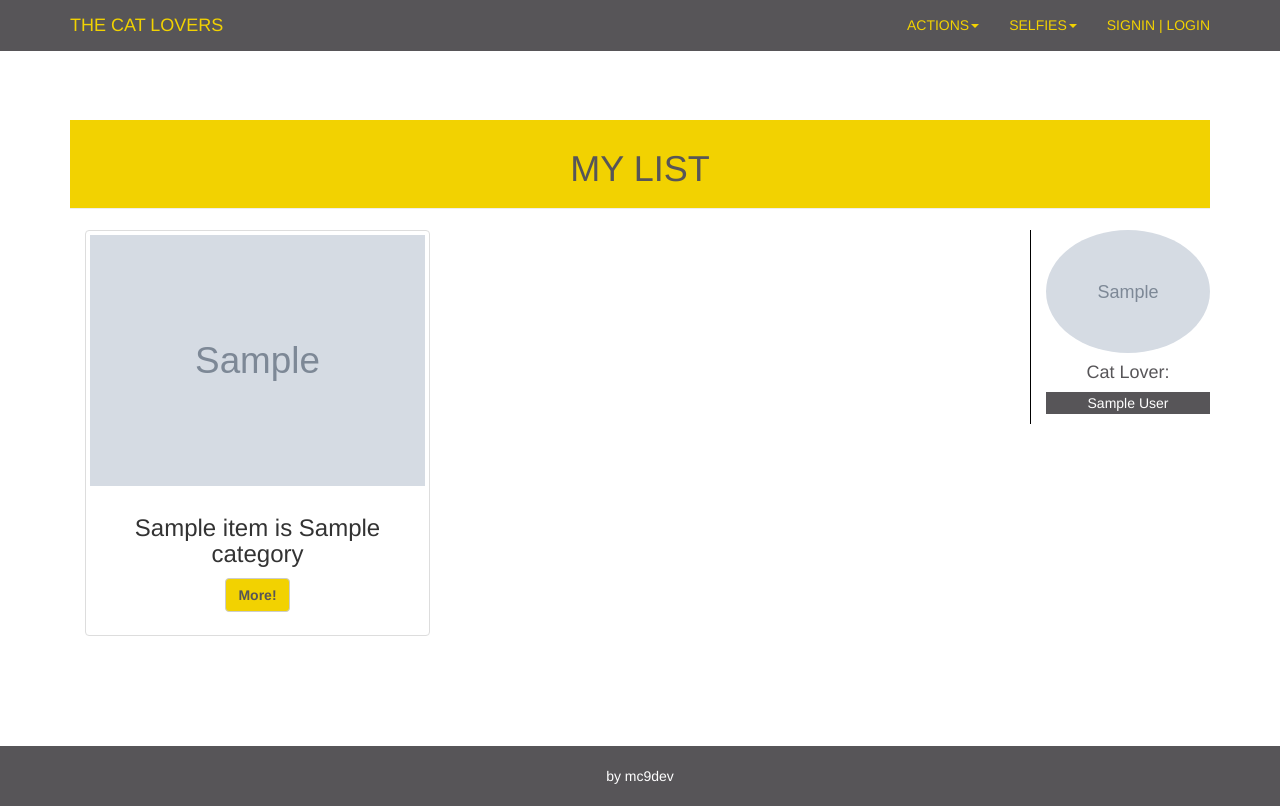
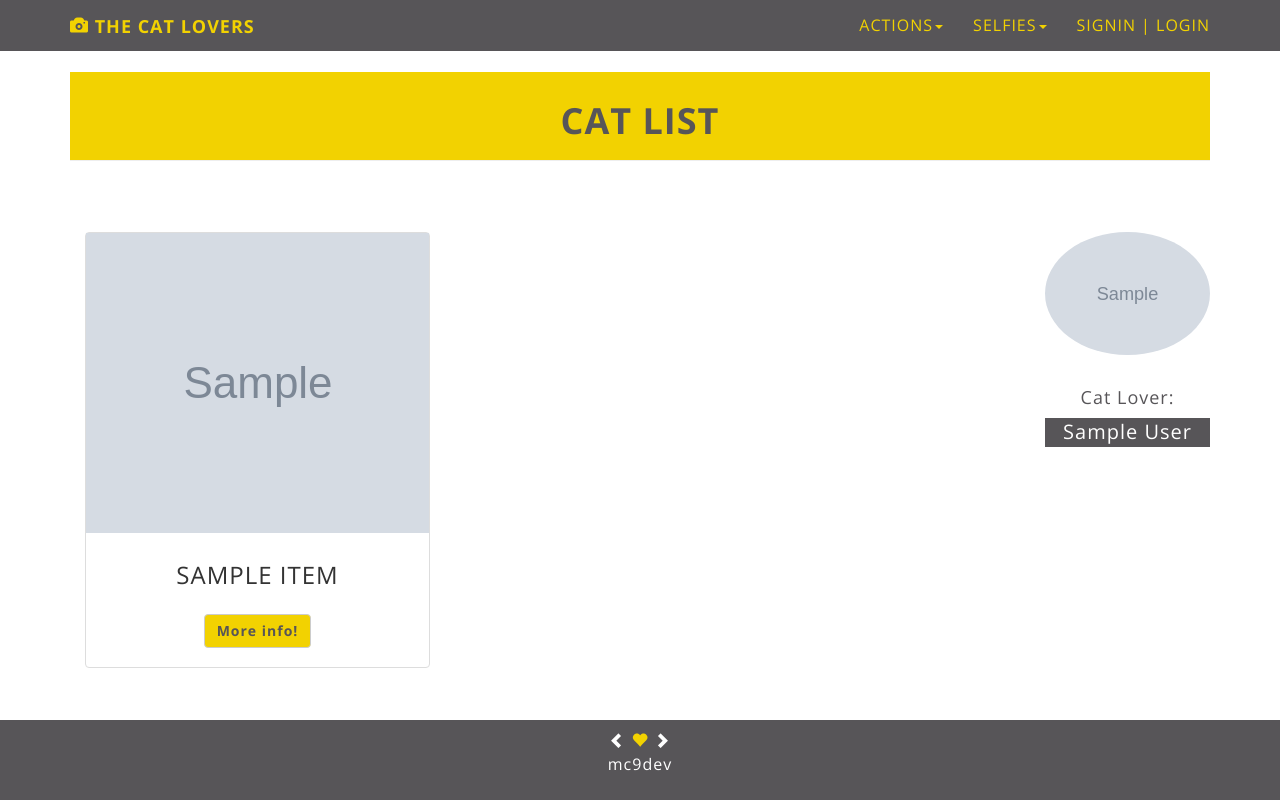
Before and after one commit to mc4rol9/item-catalog, a Flask app: page /catlover/1/ in a window 1280 px wide. Run offline with Flask 2, Linux system fonts and the light colour scheme; tables that the repository leaves empty hold one stand-in row (values such as "Sample post"); grey boxes marked "Sample" are stand-in pictures; some libraries are stand-ins or nearby versions.

Commit message:
style: Finish style

```diff
--- a/catalog/static/style.css
+++ b/catalog/static/style.css
@@ -1,30 +1,38 @@
 /*
- css style
+/ Stylesheet for Catalog Project
 */
 
-html {
-	position: relative;
-	min-height: 100%;
+/* General */
+nav,
+aside,
+hgroup,
+header,
+footer,
+figure,
+article,
+section,
+figcaption {
+  display: block;
+} /* HTML5 compatibility for older browsers  */
+
+html,
+body {
+    width: 100%;
+    margin: 0;
+    padding: 0;
 }
 
 body {
+	font-size: 16px;
+	font-family: 'Open Sans', sans-serif;
+	letter-spacing: 1px;
+	text-align: justify;
 	color: #575558;
-	padding-top: 80px;
-	padding-bottom: 100px;
-	margin-bottom: 50px;
+	padding-top: 32px;
 }
 
-.user {
-	border-left: 0.5px solid #000;
-}
-
-.align-center {
-	text-align: center;
-}
-
-.about-txt {
-	padding: 2%;
-	background-color: #eee;
+section {
+	margin-bottom: 50px;
 }
 
 h1,
@@ -34,15 +42,22 @@ h6 {
 	color: #575558;
 }
 
+h1 {
+	font-weight: bold;
+}
+
 h5 {
+	color: #fff;
+	font-size: 20px;
 	padding: 2%;
-	color: #fff;
 	background-color: #575558;
 }
 
 
 a {
 	color: #f2d201;
+	line-height: 60px;
+	padding: 2%;
 	background-color: #575558;
 }
 
@@ -52,15 +67,8 @@ a:focus {
 	text-decoration: none;
 }
 
-.footer {
-	color: #fff;
-	text-align: center;
-	width: 100%;
-	height: 60px;
-	bottom: 0;
-	padding-top: 20px;
-	position: absolute;
-	background-color: #575558;
+.glyphicon-heart {
+	color: #f2d201;
 }
 
 .page-header {
@@ -78,11 +86,7 @@ a:focus {
 	border-color: #575558;
 }
 
-.navbar-inverse .navbar-brand {
-	color: #f2d201;
-	text-transform: uppercase;
-}
-
+.navbar-inverse .navbar-brand,
 .navbar-inverse .navbar-nav>li>a {
 	color: #f2d201;
 	text-transform: uppercase;
@@ -95,6 +99,14 @@ a:focus {
 	color: #575558;
 	font-weight: bold;
 	background-color: #f2d201;
+}
+
+.navbar-brand {
+	font-weight: bold;
+}
+
+.dropdown-menu>li>a {
+	color: #fff;
 }
 
 .btn-default:hover,
@@ -111,6 +123,58 @@ a:focus {
 	background-color: #575558;
 }
 
-.dropdown-menu>li>a {
+.footer {
 	color: #fff;
+	text-align: center;
+	width: 100%;
+	height: 80px;
+	bottom: 0;
+	padding-top: 10px;
+	position: absolute;
+	background-color: #575558;
 }
+
+
+/* Thumbnail */
+.thumbnail {
+	padding: 0;
+}
+
+.div-thumb {
+	position: relative;
+	width: 100%;
+	height: 300px;
+	overflow: hidden;
+	margin: 0 auto;
+}
+
+.img-thumb {
+	position: absolute;
+	left: 50%;
+	top: 50%;
+	height: 100%;
+	width: auto;
+	-webkit-transform: translate(-50%,-50%);
+    -ms-transform: translate(-50%,-50%);
+    transform: translate(-50%,-50%);
+}
+
+.img-link {
+	padding: 0;
+	background: none;
+}
+
+
+/* General Classes */
+.align-center {
+	text-align: center;
+}
+
+.about-txt {
+	padding: 2%;
+	background-color: #eee;
+}
+
+.cat-name {
+	text-transform: uppercase;
+}
--- a/catalog/templates/item_delete.html
+++ b/catalog/templates/item_delete.html
@@ -10,7 +10,7 @@
 <main class="row">
 	<section class="col-sm-8 col-sm-offset-2">
 		<h2>Are you sure about it?</h2>
-
+		<!-- Check if item has a picture file or a link to picture -->
 		{% if item.picture_filename != none %}
 		<img src="{{url_for('show_image', filename=item.picture_filename)}}" alt="cat picture" class="img-responsive">
 		{% elif item.picture_url != none %}
--- a/catalog/templates/item_edit.html
+++ b/catalog/templates/item_edit.html
@@ -9,6 +9,7 @@
 {% block content %}
 <main class="row">
 	<section class="col-sm-8 col-sm-offset-2">
+		<!-- Check if item has a picture file or a link to picture -->
 		{% if item.picture_filename != none %}
 		<img src="{{url_for('show_image', filename=item.picture_filename)}}" alt="cat picture" class="img-responsive">
 		{% elif item.picture_url != none %}
@@ -27,8 +28,8 @@
 			</div>
 
 			<select class="form-control" name="category">
-			{% for category in categories %}
-				{% if category.id == item.category_id %}
+			{% for category in categories %} <!-- Get all the categories -->
+				{% if category.id == item.category_id %} <!-- Show the category of the item as selected -->
 				<option value="{{category.name}}" selected>{{ category.name }}</option>
 				{% else %}
 				<option value="{{category.name}}">{{ category.name }}</option>
--- a/catalog/templates/item_new.html
+++ b/catalog/templates/item_new.html
@@ -21,7 +21,7 @@
 			</div>
 
 			<select class="form-control" name="category">
-				{% for category in categories %}
+				{% for category in categories %} <!-- Get all the categories -->
 				<option value="{{category.name}}">{{ category.name }}</option>
 				{% endfor %}
 			</select>
--- a/catalog/templates/layout.html
+++ b/catalog/templates/layout.html
@@ -9,17 +9,20 @@
 		<title>Cat Lovers List</title>
 
 		<!-- Favicon -->
-    	<link rel="shortcut icon" href="/static/favicon.ico">
-    	<link rel="icon" href="/static/favicon.ico">
+    	<link href="/static/favicon.ico" rel="shortcut icon">
+    	<link href="/static/favicon.ico" rel="icon" >
 
     	<!-- normalize css -->
-		<link rel="stylesheet" src="//normalize-css.googlecode.com/svn/trunk/normalize-css">
+		<link src="//normalize-css.googlecode.com/svn/trunk/normalize-css" rel="stylesheet">
 
 		<!-- Bootstrap -->
 	    <link href="/static/bootstrap/css/bootstrap.min.css" rel="stylesheet">
 
     	<!-- Custom Styles -->
-    	<link rel="stylesheet" href="/static/style.css">
+    	<link href="/static/style.css" rel="stylesheet">
+
+    	<!-- Google Font -->
+    	<link href="https://fonts.googleapis.com/css?family=Open+Sans:400,700" rel="stylesheet">
 
 	    <!-- HTML5 shim and Respond.js for IE8 support of HTML5 elements and media queries -->
 	    <!-- WARNING: Respond.js doesn't work if you view the page via file:// -->
@@ -39,17 +42,17 @@
 						<span class="icon-bar"></span>
 						<span class="icon-bar"></span>
 					</button>
-					<a class="navbar-brand" href="{{url_for('mainPage')}}">The Cat Lovers</a>
+					<a class="navbar-brand" href="{{url_for('mainPage')}}">
+					<span class="glyphicon glyphicon-camera" aria-hidden="true"></span> The Cat Lovers</a>
 				</div>
-
 				<!-- Collect the nav links for toggling -->
 			    <div class="collapse navbar-collapse" id="main-menu">
 			    	<ul class="nav navbar-nav navbar-right">
-			        	<li class="dropdown">
+			        	<li class="dropdown"> <!-- Dropdown for categories group as Action -->
 				          	<a href="#" class="dropdown-toggle" data-toggle="dropdown" role="button" aria-haspopup="true" aria-expanded="false">Actions<span class="caret"></span></a>
 				          	<ul class="dropdown-menu">
 				          		{% for category in menuNav %}
-				          		{% if loop.index < 7 %}
+				          		{% if loop.index < 7 %} <!-- Show the first 6 categories -->
 					            <li><a href="{{url_for('showCategory', category_id=category.id)}}">
 					            	{{ category.name }}</a>
 					            </li>
@@ -57,11 +60,11 @@
 					        {% endfor %}
 				          	</ul>
 			        	</li>
-			        	<li class="dropdown">
+			        	<li class="dropdown"> <!-- Dropdown for categories group as Selfies -->
 				          	<a href="#" class="dropdown-toggle" data-toggle="dropdown" role="button" aria-haspopup="true" aria-expanded="false">Selfies<span class="caret"></span></a>
 				          	<ul class="dropdown-menu">
 				          	{% for category in menuNav %}
-				          		{% if loop.index > 6 %}
+				          		{% if loop.index > 6 %} <!-- Show the last 6 categories -->
 					            <li><a href="{{url_for('showCategory', category_id=category.id)}}">
 					            	{{ category.name }}</a>
 					            </li>
@@ -69,9 +72,9 @@
 					        {% endfor %}
 				          	</ul>
 			        	</li>
-			        	{% if 'username' not in session %}
+			        	{% if 'username' not in session %} <!-- If user isn't logged in -->
 			        	<li><a href="{{url_for('loginPage')}}">Signin | Login</a></li>
-                        {% else %}
+                        {% else %} <!-- If user is logged in -->
 			        	<li><a href="{{url_for('myList')}}">My List</a></li>
 			        	<li><a href="{{url_for('logout')}}">Logout</a></li>
 			        	{% endif %}
@@ -82,9 +85,9 @@
 
 		<div class="container">
 			{% block headerpage %}
-			<!-- the header of the pages goes here -->
+			<!-- The header of the pages goes here -->
 			{% endblock headerpage %}
-			<!-- where to show the flash messages -->
+			<!-- Where to show the flash messages -->
 			<section class="row">
 				<div class="col-xs-12 align-center">
 				{% with messages = get_flashed_messages() %}
@@ -97,14 +100,18 @@
 				</div>
 			</section>
 			{% block content %}
-			<!-- the main content from other pages goes here -->
+			<!-- The main content from other pages goes here -->
 			{% endblock content %}
 		</div>
 
 		<footer class="footer container">
 			<div class="row">
 				<div class="col-xs-8 col-xs-offset-2">
-					<p>by mc9dev</p>
+					<p><span class="glyphicon glyphicon-chevron-left" aria-hidden="true"></span>
+					   <span class="glyphicon glyphicon-heart" aria-hidden="true"></span>
+					   <span class="glyphicon glyphicon-chevron-right" aria-hidden="true"></span>
+					   <br>mc9dev
+					</p>
 				</div>
 			</div>
 		</footer>
--- a/catalog/templates/list.html
+++ b/catalog/templates/list.html
@@ -2,36 +2,45 @@
 {% extends "layout.html" %}
 {% block headerpage %}
 <header class="page-header">
-	<h1>My list</h1>
+	<h1>Cat list</h1>
 </header>
 {% endblock headerpage %}
 
 {% block content %}
 <main class="row">
-	<section class="col-sm-8">
-	{% if items %}
-	{% for item in items %}
+	<section class="col-md-8 col-sm-12">
+		{% if items %} <!-- Check if items exist -->
+		{% for item in items %} <!-- For loop to show items -->
 		<div class="col-sm-6">
-		<div class="thumbnail align-center">
+			<div class="thumbnail">
+			    <a href="{{url_for('showItem', item_id=item.id)}}" class="img-link">
+					<div class="div-thumb">
+					    <!-- Check if item has a picture file or a link to picture -->
 						{% if item.picture_filename != none %}
-			<img src="{{url_for('show_image', filename=item.picture_filename)}}" alt="cat picture" class="img-responsive">
+						<img src="{{url_for('show_image', filename=item.picture_filename)}}" alt="cat picture" class="img-thumb">
 						{% elif item.picture_url != none %}
-			<img src="{{item.picture_url}}" alt="cat picture" class="img-responsive">
+						<img src="{{item.picture_url}}" alt="cat picture" class="img-thumb">
 						{% endif %}
+					</div>
+				</a>
 				<div class="caption align-center">
-				<h3 class="align-center"><span class="cat-name">{{ item.name }}</span> is {{ item.category.name }}</h3>
-				<p><a href="{{url_for('showItem', item_id=item.id)}}" class="btn btn-default" role="button">More!</a></p>
-			</div>
+					<h3><span class="cat-name">{{ item.name }}</span>
+					<br><br>
+					<a href="{{url_for('showItem', item_id=item.id)}}" class="btn btn-default" role="button">More info!</a>
+					<!-- If user is the ownes of the list, show options -->
 					{% if author %}
+					<br><br>
 					<a href="{{url_for('editItem', item_id=item.id)}}" class="btn btn-default" role="button">Edit Cat</a>
 					<a href="{{url_for('deleteItem', item_id=item.id)}}" class="btn btn-default" role="button">Delete Cat</a>
 					{% endif %}
 				</div>
 			</div>
+		</div>
 		{% endfor %}
-	{% else %}
+		{% else %} <!-- If no items in list -->
 		<div class="col-sm-6 align-center">
 		<h3>No cats here yet!</h3>
+		<!-- If user is the owner of the list, show option -->
 		{% if author %}
 		<a href="{{url_for('addItem', user_id=user.id)}}" class="btn btn-default" role="button">Add a cat now!</a>
 		</div>
@@ -39,10 +48,13 @@
 		{% endif %}
 	</section>
 
-	<section class="col-sm-2 col-sm-offset-2 user align-center">
+	<section class="col-md-2 col-md-offset-2 col-sm-12 align-center">
 		<img src="{{user.picture}}" alt="" class="img-responsive img-circle">
+		<br>
 		<h4>Cat Lover:</h4>
 		<h5>{{ user.name }}</h5>
+		<br><br>
+		<!-- If user is the owner of the list, show options -->
 		{% if author %}
 		<p><a href="{{url_for('deleteList', user_id=user.id)}}" class="btn btn-default" role="button">Delete list</a></p>
 		<p><a href="{{url_for('addItem', user_id=user.id)}}" class="btn btn-default" role="button">Add a new cat</a></p>
--- a/catalog/templates/list_delete.html
+++ b/catalog/templates/list_delete.html
@@ -11,6 +11,7 @@
 	<section class="col-sm-8 col-sm-offset-2">
 		<h2>Deleting your list will also delete your account.<br>
 		    You will no longer be a Cat Lover.<br>
+		    <br>
 		    Are you sure about it?</h2>
 
 		<form action="{{url_for('deleteList', user_id=user.id)}}" method='post'>
--- a/catalog/templates/login.html
+++ b/catalog/templates/login.html
@@ -2,7 +2,7 @@
 {% extends "layout.html" %}
 {% block headerpage %}
 <header class="page-header">
-	<h1>Login to Cat Lover's lists</h1>
+	<h1>Log in to Cat Lover's lists</h1>
 	<p>You need a Google Plus or Facebook account in order to sign up.</p>
 </header>
 {% endblock headerpage %}
@@ -28,12 +28,12 @@
 	<div class="col-xs-6">
 		<h4>Use Facebook</h4>
 		<!-- Facebook login button authenticate-->
-		<fb:login-button size="large" scope="public_profile,email" onlogin="sendTokenToServer();">
+		<fb:login-button size="large" scope="public_profile,email" onlogin="sendTokenToServer();" style="height: 40px;">
 			<a href='javascript:sendTokenToServer()'>Facebook</a>
 		</fb:login-button>
 	</div>
 
-	<div class="col-xs-12" id="result"></div>
+	<div class="col-xs-12 align-center" id="result"></div>
 </main>
 
 <!-- Google+ login callback method -->
```
Also changed, not shown: catalog/templates/404.html (+21 -11 lines), catalog/templates/category.html (+18 -11 lines), catalog/templates/index.html (+18 -11 lines), catalog/templates/item.html (+10 -6 lines). Lines whose indentation alone changed are shown as unchanged.
